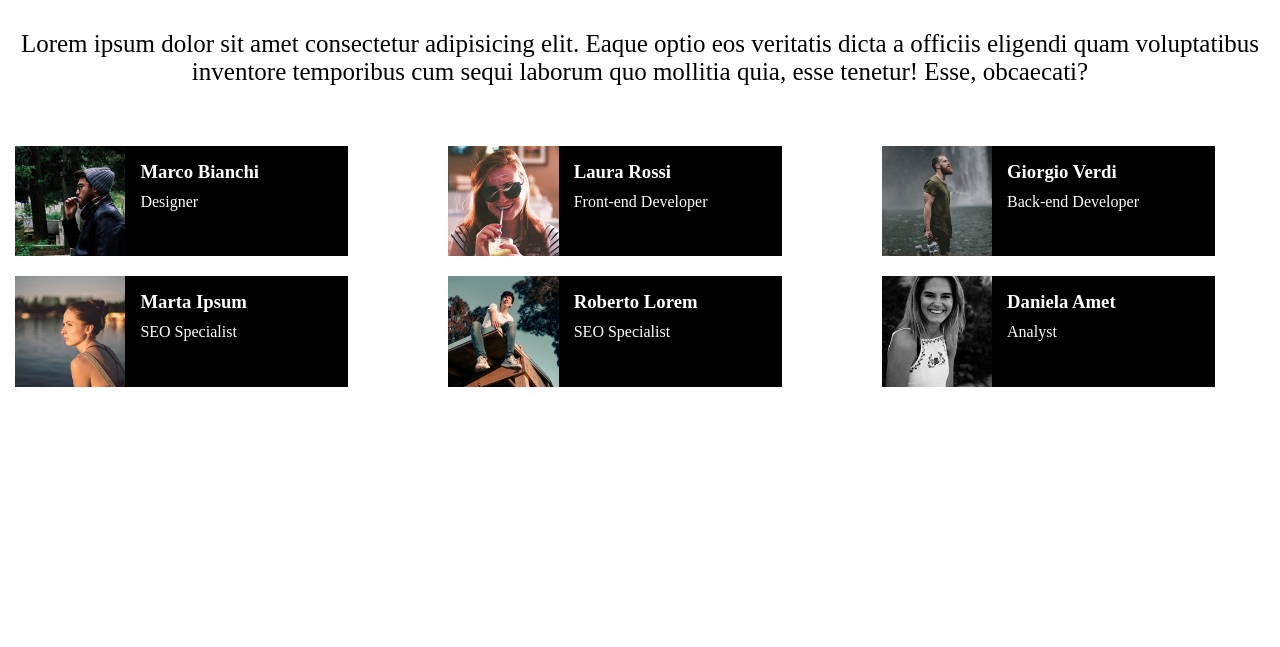
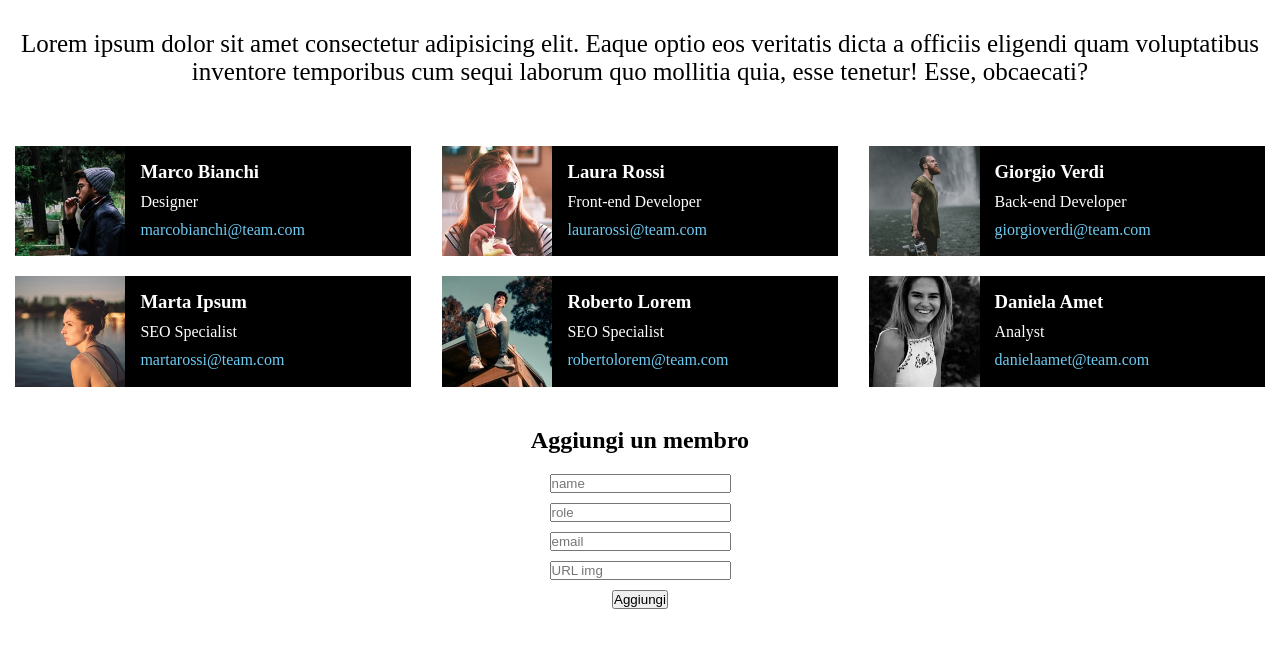
Before and after one commit to MatteoVentura7/js-our-team, a plain HTML site: page index.html in a window 1280 px wide. Shown: the part 119-766 px from the top of the page. Drawn offline with Linux system fonts and the light colour scheme.

Commit message:
add : form bonus

```diff
--- a/index.html
+++ b/index.html
@@ -31,9 +31,29 @@
                     <div class="details">
                         <h3>Marco Bianchi</h3>
                         <p>Designer</p>
-                        <a href="mailto:marcobianchi@team.com">marcobianchi@team.com</a>
+                        <a>marcobianchi@team.com</a>
                     </div>
                 </div>
+            </section>
+
+            <section class="form">
+                <h2>Aggiungi un membro</h2>
+                <form id="form-add">
+                    <div class="name-in">
+                        <input type="text"  id="name" placeholder="name" required>
+                    </div>
+                    <div class="ruolo-in">
+                        <input type="text"  id="role" placeholder="role" required>
+                    </div>
+                    <div class="email-in">
+                        <input type="email"  id="email" placeholder="email" required>
+                    </div>
+                    <div class="foto-in">
+                        <input type="text"  id="img" required placeholder="URL img"></div>
+                    <div>
+                        <button class="btn" type="submit">Aggiungi</button>
+                    </div>
+                </form>
             </section>
         </main>
 
--- a/script.js
+++ b/script.js
@@ -12,7 +12,7 @@ const card = `
         <div class="details">
             <h3>${name}</h3>
             <p>${role}</p>
-            <a href=${email}</a>
+            <a>${email}</a>
         </div>
     </div>
             `;
@@ -71,9 +71,31 @@ const teamMembers = [
 // DOM ELEMENT
 
 const teamContainer = document.querySelector(".row");
-const nameElm = document.getElementById(".name");
-const roleElm = document.getElementById(".role");
-const imgElm = document.getElementById(".img");
-const emailElm = document.getElementById(".email");
+const nameElm = document.getElementById("name");
+const roleElm = document.getElementById("role");
+const imgElm = document.getElementById("img");
+const emailElm = document.getElementById("email");
+const memberFormElm = document.getElementById("form-add");
 
 renderTeam();
+
+// SUBMIT DEL FORM
+
+    memberFormElm.addEventListener("submit", function(event) {
+    event.preventDefault();
+
+    const name = nameElm.value;
+    const role = roleElm.value;
+    const img = imgElm.value;
+    const email = emailElm.value;
+
+    const newMember = {
+        name,
+        role,
+        img,
+        email
+    };
+
+    teamMembers.push(newMember);
+    renderTeam();
+})
--- a/style.css
+++ b/style.css
@@ -33,7 +33,7 @@ img {
 }
 
 .col {
-    width: calc(80% / 3);
+    width: calc(95% / 3);
     display: flex;
     background-color: black;
 
@@ -87,3 +87,29 @@ header p {
     display: flex;
     background-color: black;
 }
+
+/*--------------
+    FORM
+---------------*/
+
+.form {
+    padding-top: 2.5rem;
+    text-align: center;
+}
+
+.ruolo-in {
+    padding-bottom: .625rem;
+}
+
+.name-in {
+    padding-bottom: .625rem;
+    padding-top: 1.25rem;
+}
+
+.foto-in {
+    padding-bottom: .625rem;
+}
+
+.email-in {
+    padding-bottom: .625rem;
+}
```
